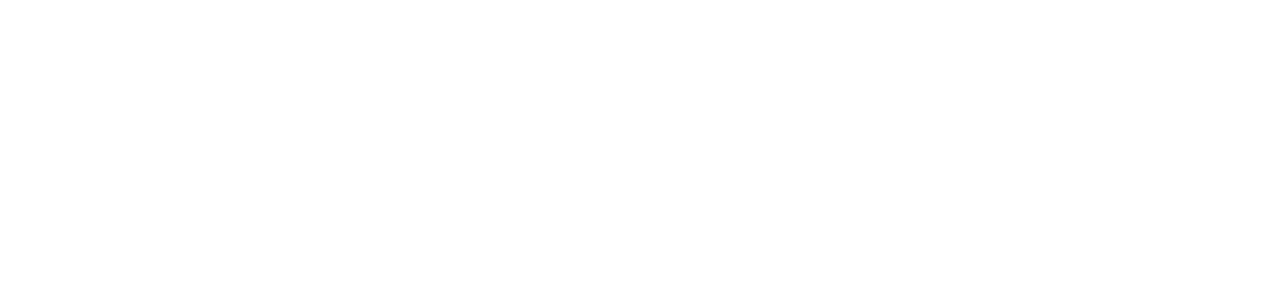
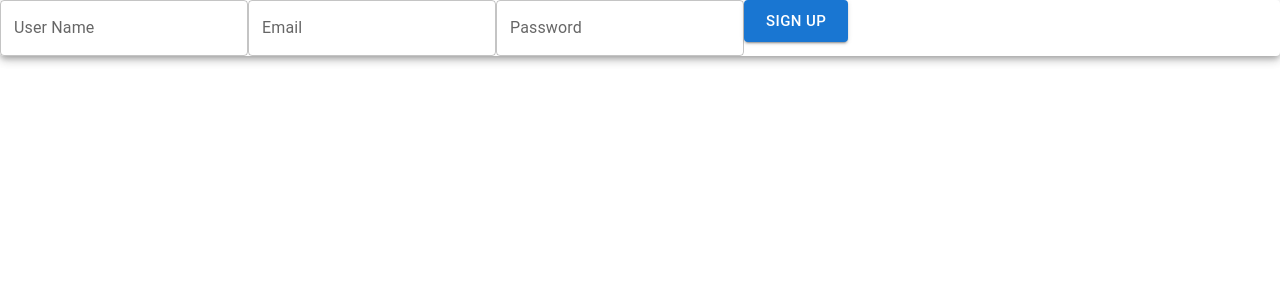
Before and after one commit to Awaish-prog/xtra-vision-conf-frontend, a React (Create React App) app: page /signup in a window 1280 px wide. Shown: the top 300 px of the page. Built offline with nearby package versions, Linux system fonts and the light colour scheme.

Commit message:
Added login and sign up messages

```diff
--- a/package.json
+++ b/package.json
@@ -3,6 +3,9 @@
   "version": "0.1.0",
   "private": true,
   "dependencies": {
+    "@emotion/react": "^11.11.3",
+    "@emotion/styled": "^11.11.0",
+    "@mui/material": "^5.15.1",
     "@testing-library/jest-dom": "^5.17.0",
     "@testing-library/react": "^13.4.0",
     "@testing-library/user-event": "^13.5.0",
@@ -12,6 +15,7 @@
     "@types/react-dom": "^18.2.18",
     "react": "^18.2.0",
     "react-dom": "^18.2.0",
+    "react-router-dom": "^6.21.1",
     "react-scripts": "5.0.1",
     "typescript": "^4.9.5",
     "web-vitals": "^2.1.4"
--- a/src/App.tsx
+++ b/src/App.tsx
@@ -1,10 +1,16 @@
 import './App.css';
+import { Route, Routes} from "react-router-dom";
+import Login from './pages/Login';
+import Signup from './pages/Signup';
+import Dashboard from './pages/Dashboard';
 
 function App() {
   return (
-    <div className="App">
-
-    </div>
+    <Routes>
+      <Route path = "/" element = {<Login />} />
+      <Route path = "/signup" element = {<Signup />} />
+      <Route path = "/dashboard" element = {<Dashboard />} />
+    </Routes>
   );
 }
 
--- a/src/index.tsx
+++ b/src/index.tsx
@@ -1,10 +1,13 @@
 import ReactDOM from 'react-dom/client';
 import './index.css';
 import App from './App';
+import { BrowserRouter } from "react-router-dom";
 
 const root = ReactDOM.createRoot(
   document.getElementById('root') as HTMLElement
 );
 root.render(
+  <BrowserRouter>
     <App />
+  </BrowserRouter>
 );
--- /dev/null
+++ b/src/pages/Dashboard.tsx
@@ -0,0 +1,9 @@
+import React from "react";
+
+const Dashboard: React.FC = (): JSX.Element => {
+    return <>
+
+    </>
+}
+
+export default Dashboard
--- /dev/null
+++ b/src/pages/Login.tsx
@@ -0,0 +1,42 @@
+import React, { SyntheticEvent, useState } from "react";
+import Paper from '@mui/material/Paper';
+import TextField from '@mui/material/TextField';
+import Button from '@mui/material/Button';
+import { checkEmailInput, checkEmptyInput } from "../utils/InputValidation";
+
+
+const Login: React.FC = (): JSX.Element => {
+    const [ email, setEmail ] = useState<string>("");
+    const [ emailErrorMessage, setEmailErrorMessage ] = useState<string>("");
+    const [ password, setPassword ] = useState<string>("");
+    const [ passwordErrorMessage, setPasswordErrorMessage ] = useState<string>("");
+    const [ emailError, setEmailError ] = useState<boolean>(false);
+    const [ passwordError, setPasswordError ] = useState<boolean>(false);
+
+    function handleLogin(e: SyntheticEvent){
+        e.preventDefault();
+        if(checkEmail() && checkPassword()){
+            console.log(email);
+            console.log(password);
+        }
+    }
+    function checkPassword(): boolean {
+        return checkEmptyInput(password, setPasswordError, setPasswordErrorMessage, "Password");
+    }
+
+    function checkEmail(): boolean {
+        return checkEmailInput(email, setEmailError, setEmailErrorMessage);
+    }
+
+    return <>
+        <Paper component="form" elevation={5} onSubmit={handleLogin} >
+            <TextField id="email" label="Email" variant="outlined" value={email} onChange={(e) => setEmail(e.target.value)} error={emailError} helperText={emailErrorMessage} onBlur={checkEmail} />
+
+            <TextField id="password" label="Password" variant="outlined" type="password" value={password} onChange={(e) => setPassword(e.target.value)} error={passwordError} helperText={passwordErrorMessage} onBlur={checkPassword} />
+
+            <Button variant="contained" size="large" type="submit">Login</Button>
+        </Paper>
+    </>
+}
+
+export default Login
--- /dev/null
+++ b/src/pages/Signup.tsx
@@ -0,0 +1,50 @@
+import React, { SyntheticEvent, useState } from "react";
+import { checkEmailInput, checkEmptyInput } from "../utils/InputValidation";
+import { Button, Paper, TextField } from "@mui/material";
+
+const Signup: React.FC = (): JSX.Element => {
+    const [ email, setEmail ] = useState<string>("");
+    const [ emailErrorMessage, setEmailErrorMessage ] = useState<string>("");
+    const [ password, setPassword ] = useState<string>("");
+    const [ passwordErrorMessage, setPasswordErrorMessage ] = useState<string>("");
+    const [ userName, setUserName ] = useState<string>("");
+    const [ userErrorMessage, setUserErrorMessage ] = useState<string>("");
+    const [ emailError, setEmailError ] = useState<boolean>(false);
+    const [ passwordError, setPasswordError ] = useState<boolean>(false);
+    const [ userError, setUserError ] = useState<boolean>(false);
+
+    function handleLogin(e: SyntheticEvent){
+        e.preventDefault();
+        if(checkEmail() && checkPassword() && checkUserName()){
+            console.log(email);
+            console.log(password);
+            console.log(userName);
+        }
+    }
+    function checkPassword(): boolean {
+        return checkEmptyInput(password, setPasswordError, setPasswordErrorMessage, "Password");
+    }
+
+    function checkUserName(): boolean {
+        return checkEmptyInput(userName, setUserError, setUserErrorMessage, "User Name");
+    }
+
+    function checkEmail(): boolean {
+        return checkEmailInput(email, setEmailError, setEmailErrorMessage);
+    }
+
+    return <>
+        <Paper component="form" elevation={5} onSubmit={handleLogin} >
+
+            <TextField id="userName" label="User Name" variant="outlined" value={userName} onChange={(e) => setUserName(e.target.value)} error={userError} helperText={userErrorMessage} onBlur={checkUserName} />
+
+            <TextField id="email" label="Email" variant="outlined" value={email} onChange={(e) => setEmail(e.target.value)} error={emailError} helperText={emailErrorMessage} onBlur={checkEmail} />
+
+            <TextField id="password" label="Password" variant="outlined" type="password" value={password} onChange={(e) => setPassword(e.target.value)} error={passwordError} helperText={passwordErrorMessage} onBlur={checkPassword} />
+
+            <Button variant="contained" size="large" type="submit">Sign up</Button>
+        </Paper>
+    </>
+}
+
+export default Signup
--- /dev/null
+++ b/src/types/SetStateTypes.ts
@@ -0,0 +1,3 @@
+export type ErrorStateFunction = (flag: boolean) => void;
+
+export type ErrorMessageFunction = (message: string) => void;
--- /dev/null
+++ b/src/utils/InputValidation.ts
@@ -0,0 +1,30 @@
+import { ErrorMessageFunction, ErrorStateFunction } from "../types/SetStateTypes";
+
+function checkEmptyInput(inputValue: string, setError: ErrorStateFunction, setErrorMessage: ErrorMessageFunction, inputLabel: string) : boolean{
+    if(!inputValue){
+        setError(true);
+        setErrorMessage(inputLabel + " cannot be empty");
+        return false;
+    }
+    else{
+        setError(false);
+        setErrorMessage("");
+        return true;
+    }
+}
+
+function checkEmailInput(email: string, setError: ErrorStateFunction, setErrorMessage: ErrorMessageFunction) : boolean{
+    const emailRegex = /^[a-zA-Z0-9._-]+@[a-zA-Z0-9.-]+\.[a-zA-Z]{2,4}$/;
+    if(email && emailRegex.test(email)){
+        setError(false);
+        setErrorMessage("");
+        return true;
+    }
+    else{
+        setError(true);
+        setErrorMessage("Enter a valid email address");
+        return false;
+    }
+}
+
+export { checkEmailInput, checkEmptyInput };
```
Also changed, not shown: 1 other file (tests, documents, lock files or other folders).
